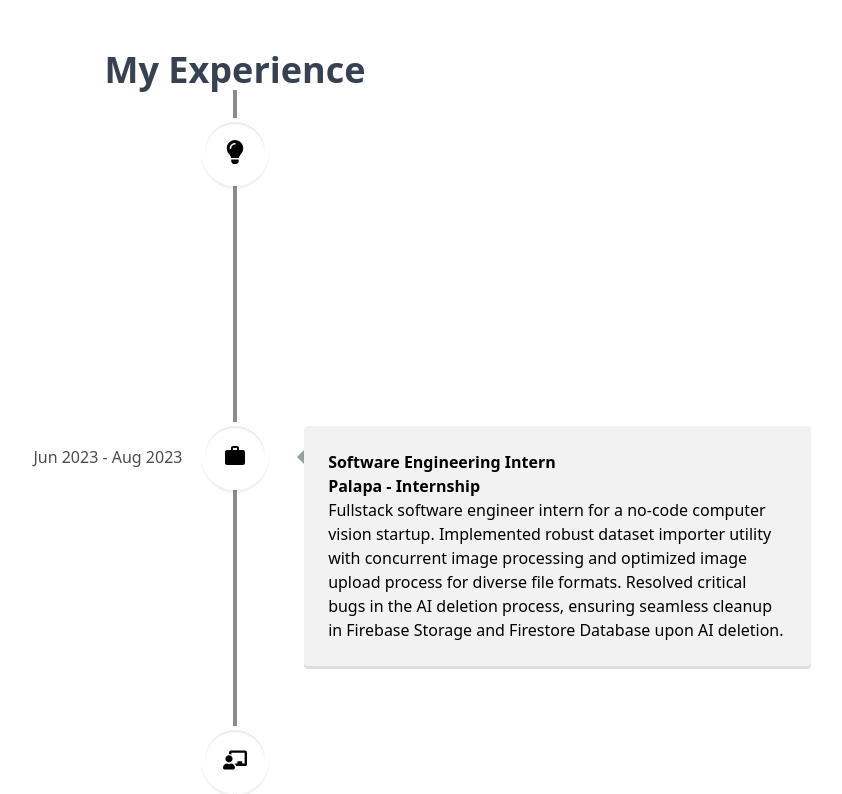
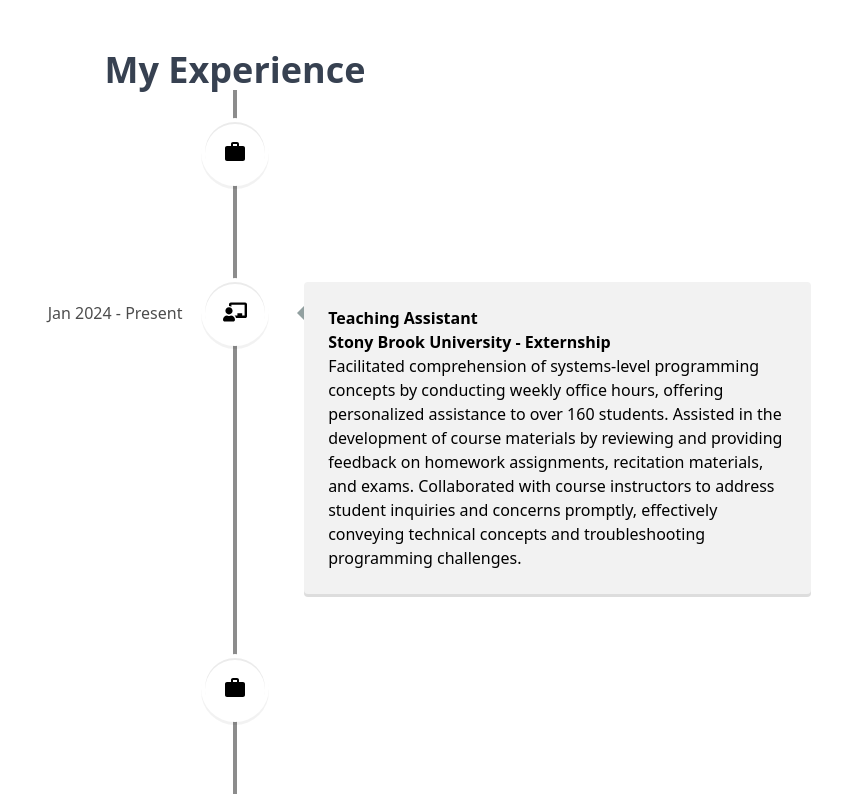
Before and after one commit to ZlinEleven/zhenbinlin-dev, a React (Create React App) app: page / in a window 1280 px wide. Shown: the part 1866-2660 px from the top of the page, without its empty margins (405-1247 px from the left). Built offline with nearby package versions, Linux system fonts and the light colour scheme.

Commit message:
updated experiences

```diff
--- a/src/data/experiences.js
+++ b/src/data/experiences.js
@@ -4,6 +4,27 @@
 import { FaRobot } from "react-icons/fa6";
 
 let experiences = [
+    {
+        date: "(Incoming) Jun 2024",
+        title: "Software Engineering Intern",
+        role: "Angi - Internship",
+        desc: "",
+        icon: <MdOutlineWork />
+    },
+    {
+        date: "Jan 2024 - Present",
+        title: "Teaching Assistant",
+        role: "Stony Brook University - Externship",
+        desc: "Facilitated comprehension of systems-level programming concepts by conducting weekly office hours, offering personalized assistance to over 160 students. Assisted in the development of course materials by reviewing and providing feedback on homework assignments, recitation materials, and exams. Collaborated with course instructors to address student inquiries and concerns promptly, effectively conveying technical concepts and troubleshooting programming challenges.",
+        icon: <FaChalkboardTeacher />
+    },
+    {
+        date: "Jan 2024 - Present",
+        title: "Academic Technology Services Intern",
+        role: "SBU Division of Information Technology - Internship",
+        desc: "Provided technical support to over 50,000 courses offered at Stony Brook University through phone calls, emails, and chat bot conversations to resolve academic technology issues. Designed and presented instructional workshops to 500+ faculty, staff, and students on various academic technologies tools and services under the DoIT management system. Created promotional materials for print, web, and social media on services funded and managed by the DoIT department.",
+        icon: <MdOutlineWork />
+    },
     {
         date: "Aug 2023 - Present",
         title: "Fullstack Engineer",
```
Also changed, not shown: 1 other file (tests, documents, lock files or other folders).
